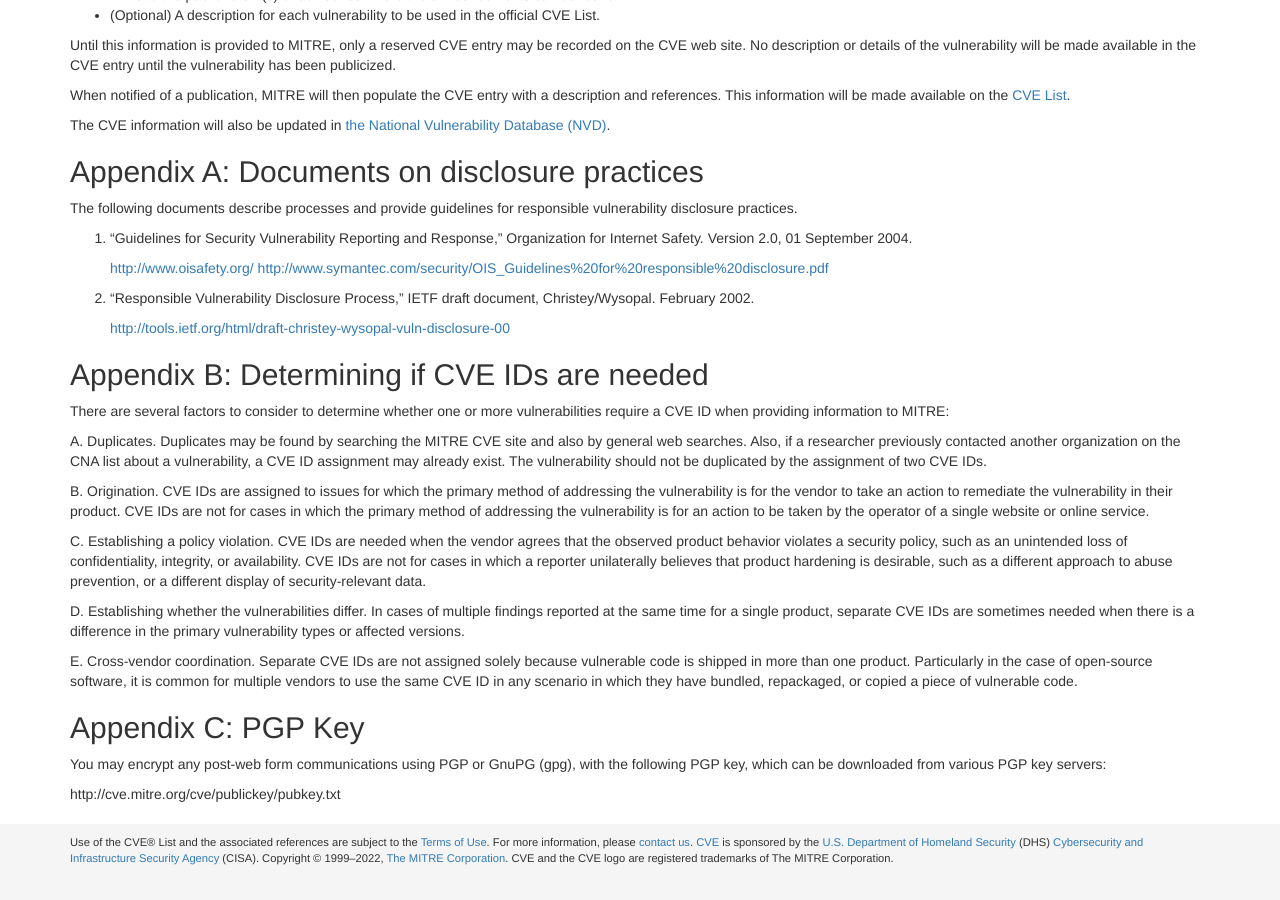
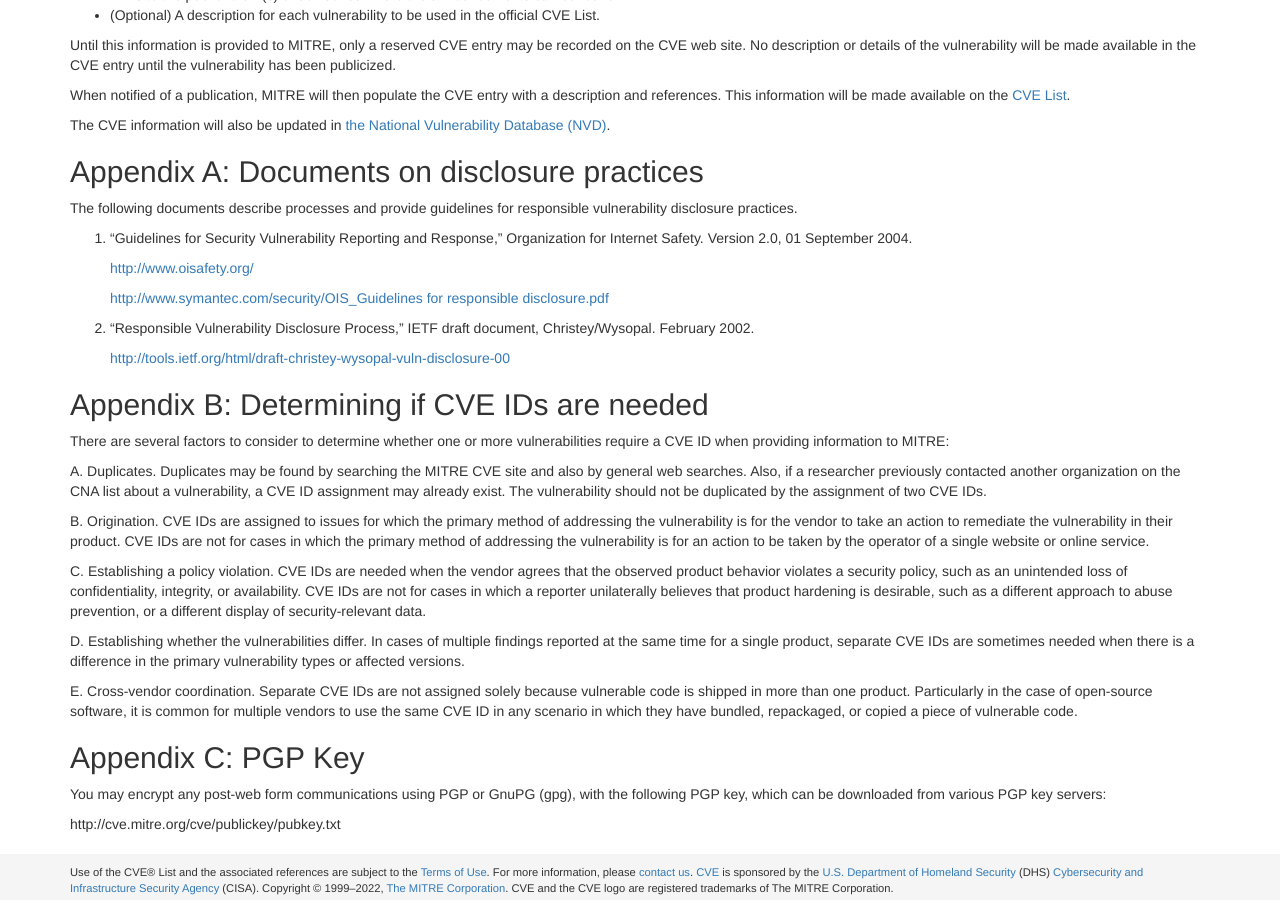
Before and after one commit to CVEProject/cveproject.github.io, a Jekyll site: the page built from requester/reservation-guidelines.md, in a window 1280 px wide and 900 px high, scrolled down 3382 px. Built offline with Jekyll 4.4.1, drawn with Linux system fonts in a browser that asks for light colours; nearby versions of some CDN libraries.

Commit message:
Fix: Link updated because ...
This link was being displayed improperly on GitHub. https://github.com/CVEProject/cveproject.github.io/blob/3f5dbaf/requester/reservation-guidelines.md#appendix-a-documents-on-disclosure-practices

```diff
--- a/requester/reservation-guidelines.md
+++ b/requester/reservation-guidelines.md
@@ -292,7 +292,8 @@ for responsible vulnerability disclosure practices.
    Organization for Internet Safety. Version 2.0, 01 September 2004.
 
    [http://www.oisafety.org/](http://www.oisafety.org/)
-   [http://www.symantec.com/security/OIS_Guidelines%20for%20responsible%20disclosure.pdf](http://www.symantec.com/security/OIS_Guidelines for responsible disclosure.pdf)
+
+   [http://www.symantec.com/security/OIS_Guidelines for responsible disclosure.pdf](http://www.symantec.com/security/OIS_Guidelines%20for%20responsible%20disclosure.pdf)
 
 2. "Responsible Vulnerability Disclosure Process," IETF draft
    document, Christey/Wysopal. February 2002.
```
